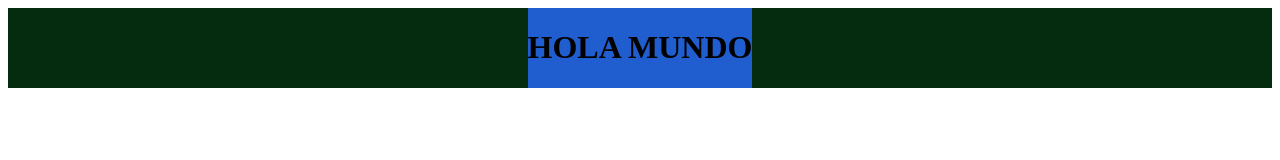
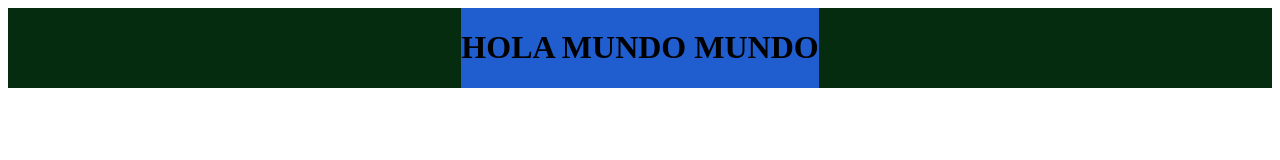
Before and after one commit to teck007/html_test, a plain HTML site: page index.html in a window 1280 px wide. Drawn offline with Linux system fonts and the light colour scheme.

Commit message:
Update index.html

```diff
--- a/index.html
+++ b/index.html
@@ -11,7 +11,7 @@
 </head>
 <body>
     <div id="contenedor">
-        <div id="texto"><h1>HOLA MUNDO</h1></div>
+        <div id="texto"><h1>HOLA MUNDO MUNDO</h1></div>
     </div>
 </body>
 </html>
```
